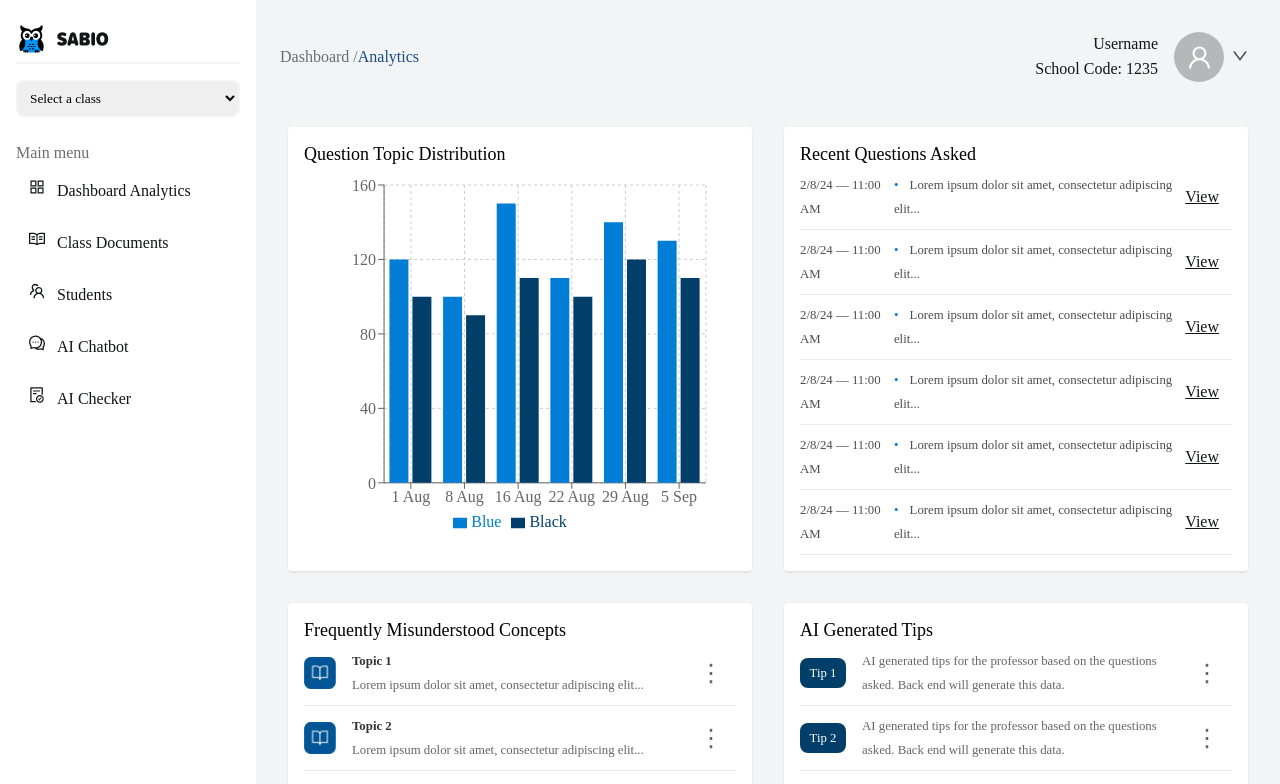
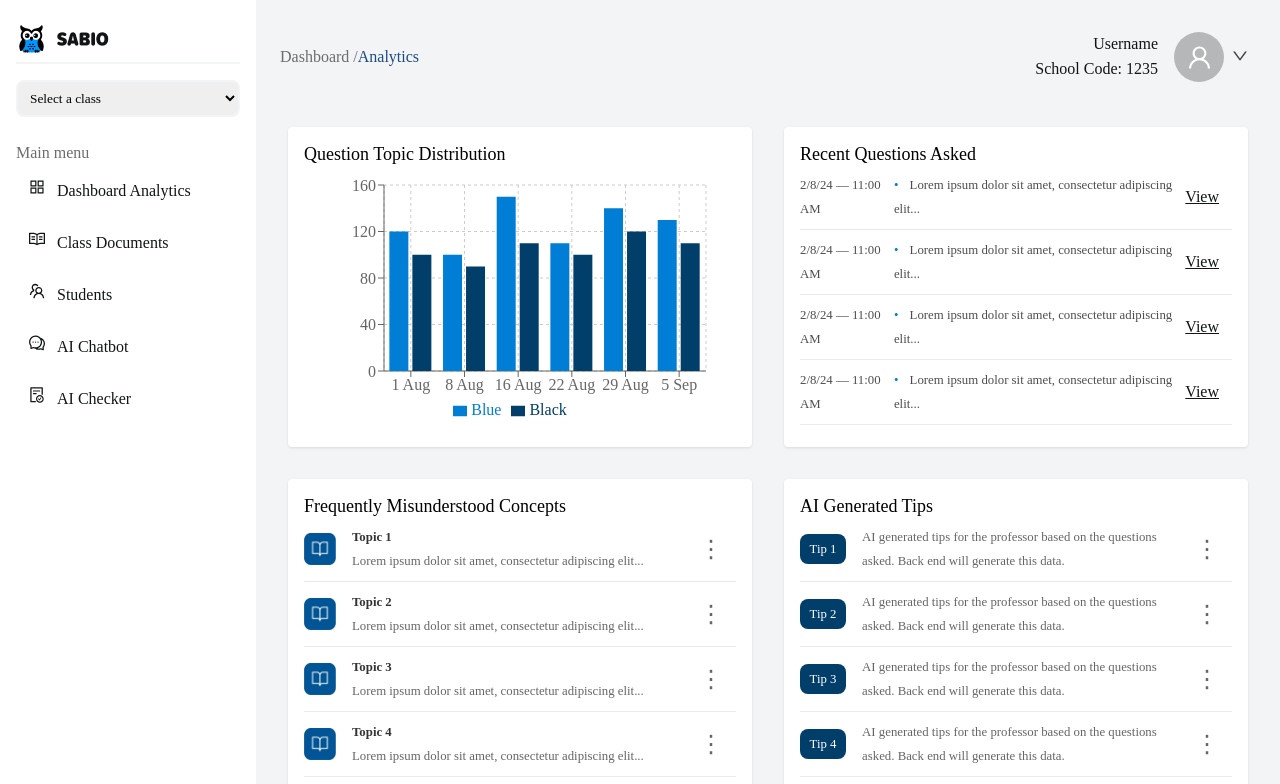
Before and after one commit to DMV-DEV/FE-SABIO, a React (Create React App) app: page /dashboard in a window 1280 px wide. Shown: the top 784 px of the page. Built offline with nearby package versions, Linux system fonts and the light colour scheme; a web font is replaced by a local one.

Commit message:
mockup done

```diff
--- a/src/components/dash/aigeneratedtips.css
+++ b/src/components/dash/aigeneratedtips.css
@@ -3,6 +3,7 @@
   height: 100%;
   display: flex;
   flex-direction: column;
+  overflow-y: scroll;
 }
 
 .ai-generated-tips-header {
@@ -10,7 +11,7 @@
 }
 
 .ai-generated-tips-list {
-  overflow-y: auto;
+
   font-size: 0.8rem;
   font-weight: 400;
   line-height: 1.5rem;
--- a/src/components/dash/frecuentlyConcepts.css
+++ b/src/components/dash/frecuentlyConcepts.css
@@ -3,15 +3,14 @@
   height: 100%;
   display: flex;
   flex-direction: column;
+  overflow-y: scroll;
 }
-
 
 .frequently-misunderstood-concepts-header {
   text-align: left;
 }
 
 .frequently-misunderstood-concepts-list {
-    overflow-y: auto;
   font-size: 0.8rem;
   font-weight: 400;
   line-height: 1.5rem;
--- a/src/components/dash/questionTopic.css
+++ b/src/components/dash/questionTopic.css
@@ -3,6 +3,7 @@
   height: 100%;
   display: flex;
   flex-direction: column;
+  overflow-y: scroll;
 }
 
 .bar-chart-container h3 {
--- a/src/components/dash/recentQuestion.css
+++ b/src/components/dash/recentQuestion.css
@@ -3,15 +3,14 @@
   height: 100%;
   display: flex;
   flex-direction: column;
+  overflow-y: scroll;
 }
 
 .recent-questions-header {
   text-align: left;
 }
 
-
 .recent-questions-list {
-  overflow-y: auto;
   font-size: 0.8rem;
   font-weight: 400;
   line-height: 1.5rem;
--- a/src/pages/Dash/dashboard.css
+++ b/src/pages/Dash/dashboard.css
@@ -9,7 +9,7 @@
 
 .dashboard__content {
   width: 100%;
-  height: 100%;
+  max-height: 20rem;
   background-color: var(--white);
   border: none;
   border-radius: 4px;
```
Lines whose indentation alone changed are shown as unchanged.
